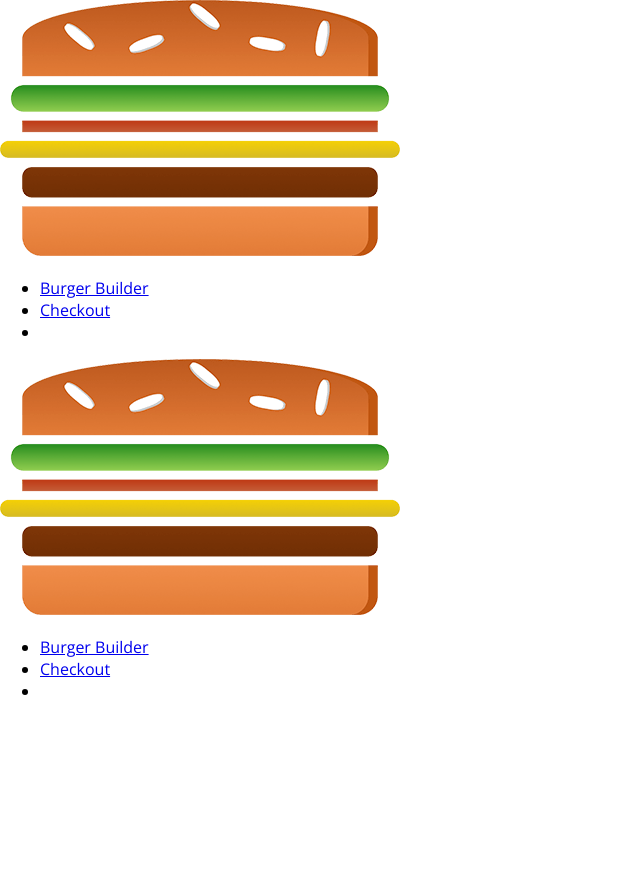
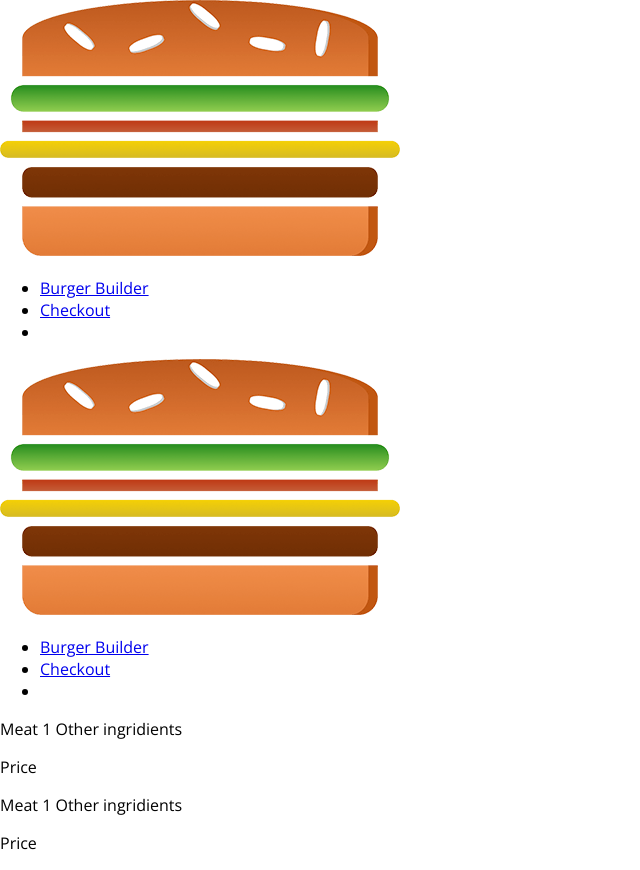
Before and after one commit to dilsherbuttar/Burger-builder, a React app: page /orders in a window 1280 px wide. Shown: the whole page, without its empty margins (0-640 px from the left). Before the commit the page ends 800 px from the top, so only its background shows below. Built offline with nearby package versions, Linux system fonts and the light colour scheme.

Commit message:
Adds orders container

```diff
--- a/src/App.js
+++ b/src/App.js
@@ -3,14 +3,16 @@ import Layout from "./components/Layout/Layout";
 import BurgerBuilder from "./containers/BurgerBuilder/BurgerBuilder";
 import Checkout from "./containers/Checkout/Checkout";
 import { Route, Switch } from "react-router-dom";
+import Orders from './containers/Orders/Orders';
 
 function App() {
   return (
     <div>
       <Layout>
         <Switch>
+          <Route path="/checkout" component={Checkout} />
+          <Route path="/orders" component={Orders} />
           <Route path="/" exact component={BurgerBuilder} />
-          <Route path="/checkout" component={Checkout} />
         </Switch>
       </Layout>
     </div>
--- a/src/containers/Checkout/Checkout.js
+++ b/src/containers/Checkout/Checkout.js
@@ -29,7 +29,6 @@ class Checkout extends Component {
             ingredients: ingredients,
             price: price
         })
-        console.log(this.state)
     }
     checkoutCancelledHandler = () => {
         this.props.history.goBack()
--- /dev/null
+++ b/src/containers/Orders/Order/Order.css
@@ -0,0 +1,9 @@
+.Order {
+    width: 100px;
+    border: 1px sodid #eee;
+    box-shadow: 0 2px 3px #ccc;
+    padding: 10px;
+    margin: auto;
+    box-sizing: border-box;
+
+}
--- /dev/null
+++ b/src/containers/Orders/Order/Order.js
@@ -0,0 +1,14 @@
+import React from 'react';
+import classes from './Order.css';
+
+
+function Order(props) {
+    return (
+        <div className = {classes.Order}>
+            <p>Meat 1 Other ingridients</p>
+            <p>Price</p>
+        </div>
+    )
+}
+
+export default Order
--- /dev/null
+++ b/src/containers/Orders/Orders.js
@@ -0,0 +1,17 @@
+import React, { Component } from 'react';
+import Order from './Order/Order'
+
+class Orders extends Component {
+    render() {
+        return (
+            <div>
+
+                <Order />
+                <Order />
+            </div>
+
+        )
+    }
+}
+
+export default Orders
```
